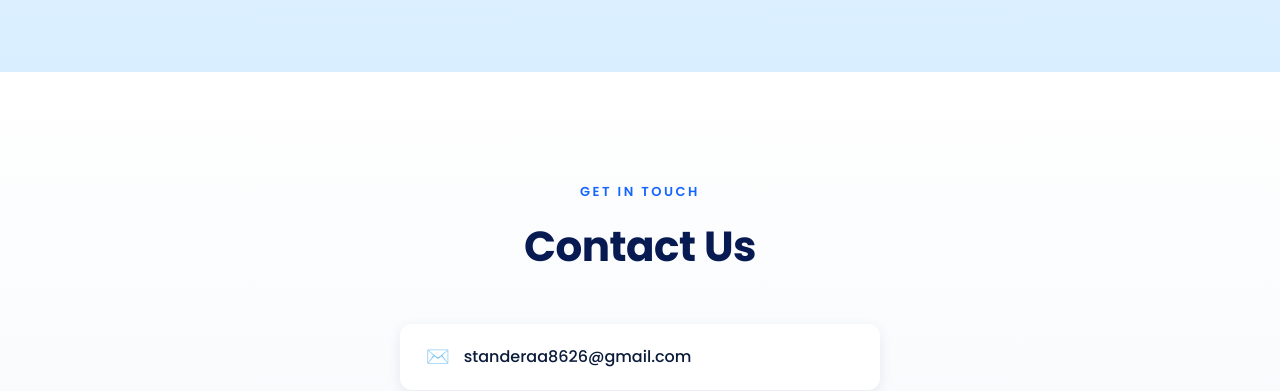
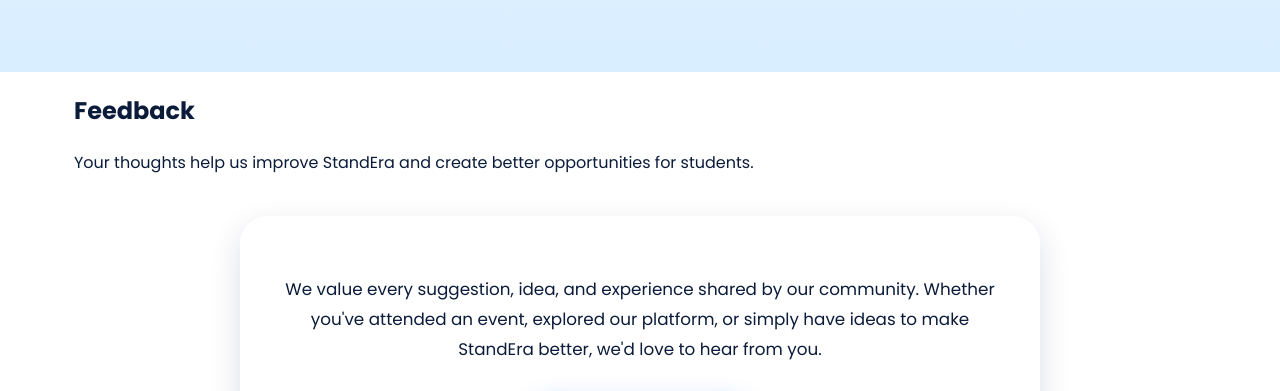
Before and after one commit to StandEraa/StandEra, a plain HTML site: page index.html in a window 1280 px wide. Shown: the part 7800-8191 px from the top of the page. Drawn offline with Linux system fonts and the light colour scheme.

Commit message:
Add files via upload

```diff
--- a/index.html
+++ b/index.html
@@ -398,7 +398,29 @@
     </div>
   </div>
 </section>
+<!-- Feedback Section -->
+<section id="feedback" class="section">
+    <div class="container">
+        <div class="section-header">
+            <h2>Feedback</h2>
+            <p>Your thoughts help us improve StandEra and create better opportunities for students.</p>
+        </div>
 
+        <div class="glass-card feedback-card">
+            <p>
+                We value every suggestion, idea, and experience shared by our community.
+                Whether you've attended an event, explored our platform, or simply have
+                ideas to make StandEra better, we'd love to hear from you.
+            </p>
+
+            <a href="https://forms.gle/Usk1QVvBcWWARuCs8"
+               target="_blank"
+               class="btn btn-primary">
+                Share Your Feedback
+            </a>
+        </div>
+    </div>
+</section>
 <!-- ============ CONTACT ============ -->
 <section class="contact section-pad bg-white-soft" id="contact">
   <div class="container narrow">
```
